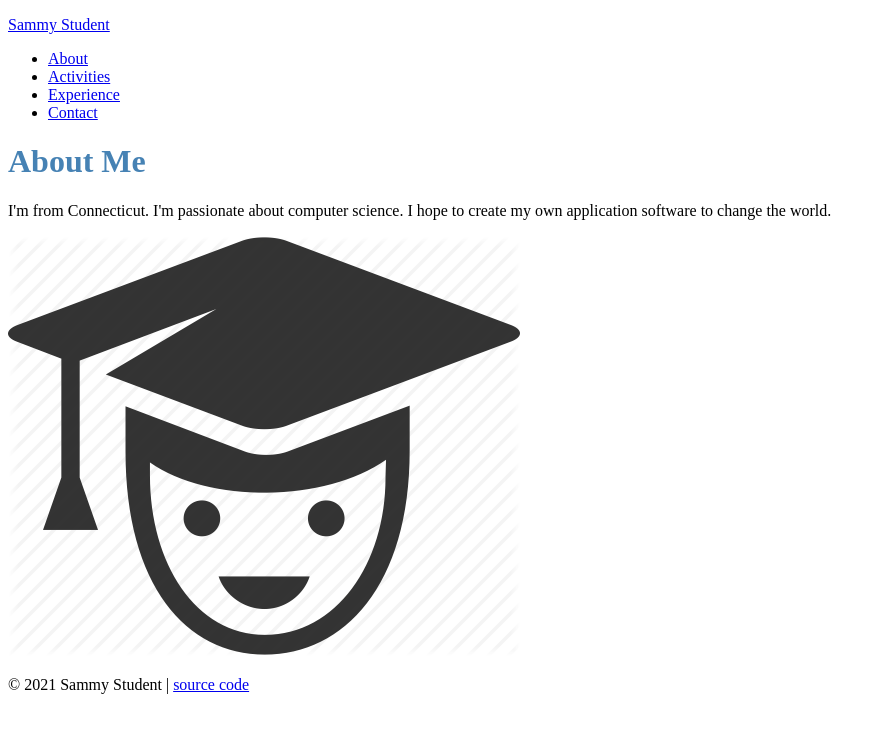
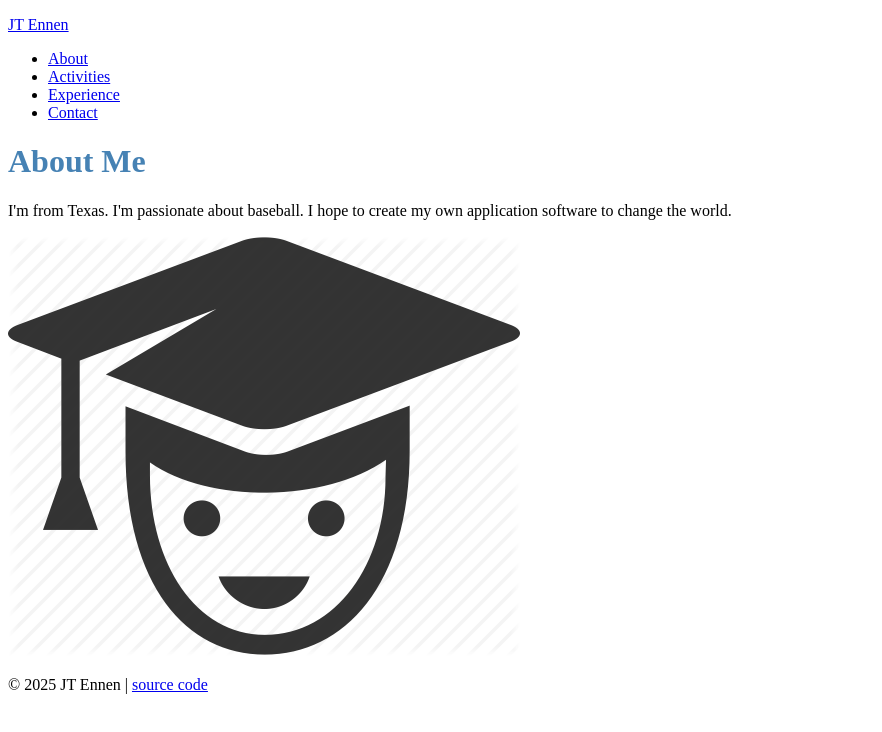
Before and after one commit to jtennen7/websitehosting, a plain HTML site: page about.html in a window 1280 px wide. Shown: the whole page, without its empty margins (0-882 px from the left). Drawn offline with Linux system fonts and the light colour scheme.

Commit message:
Update about.html

```diff
--- a/about.html
+++ b/about.html
@@ -2,12 +2,12 @@
 <html>
   <head>
     <meta charset="utf-8">
-    <title>Sammy Student | Work hard, play hard</title>
+    <title>JT Ennen | Work hard, play hard</title>
     <link rel="stylesheet" href="stylesheets/sammy-style.css">
   </head>
   <body>
     <header>
-      <p><a href="index.html">Sammy Student</a></p>
+      <p><a href="index.html">JT Ennen</a></p>
       <nav>
         <ul>
           <li><a href="about.html">About</a></li>
@@ -21,13 +21,13 @@
     <div class="page">
       <h1>About Me</h1>
       <p>
-        I'm from Connecticut. I'm passionate about computer science. I hope to create my own application software to change the world.
+        I'm from Texas. I'm passionate about baseball. I hope to create my own application software to change the world.
       </p>
       <img src="images/education_icons_IF-02-512.png" alt="an icon of a student with a mortarboard" />
     </div>
 
     <footer>
-      <p>&copy; 2021 Sammy Student |
+      <p>&copy; 2025 JT Ennen |
         <a href="https://github.com/prof-rossetti/student-site">source code</a>
       </p>
     </footer>
```
